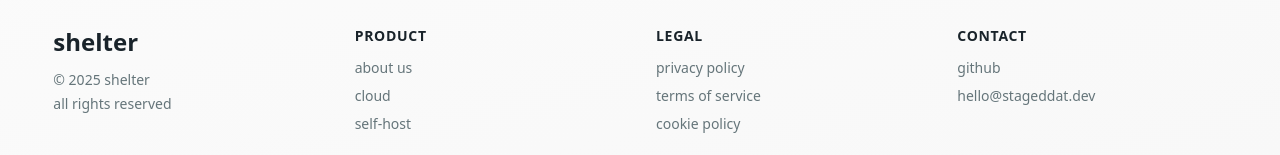
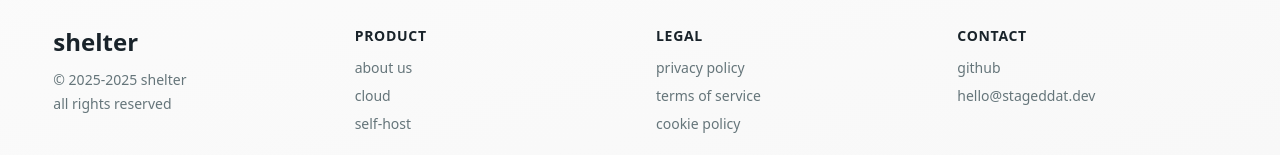
Before and after one commit to Stageddat/shelter-web, a Next.js app: page / in a window 1280 px wide. Shown: the part 4257-4412 px from the top of the page. Built offline with nearby package versions, Linux system fonts and the light colour scheme.

Commit message:
feat: update copyright to actual year

```diff
--- a/src/components/landing/sections/Footer.tsx
+++ b/src/components/landing/sections/Footer.tsx
@@ -8,7 +8,7 @@ export default function Footer() {
         <div className="space-y-3">
           <p className="text-foreground text-2xl font-semibold">shelter</p>
           <div className="text-muted-foreground space-y-1 text-sm">
-            <p>© 2025 shelter</p>
+            <p>© 2025-{new Date().getFullYear()} shelter</p>
             <p>all rights reserved</p>
           </div>
         </div>
```
